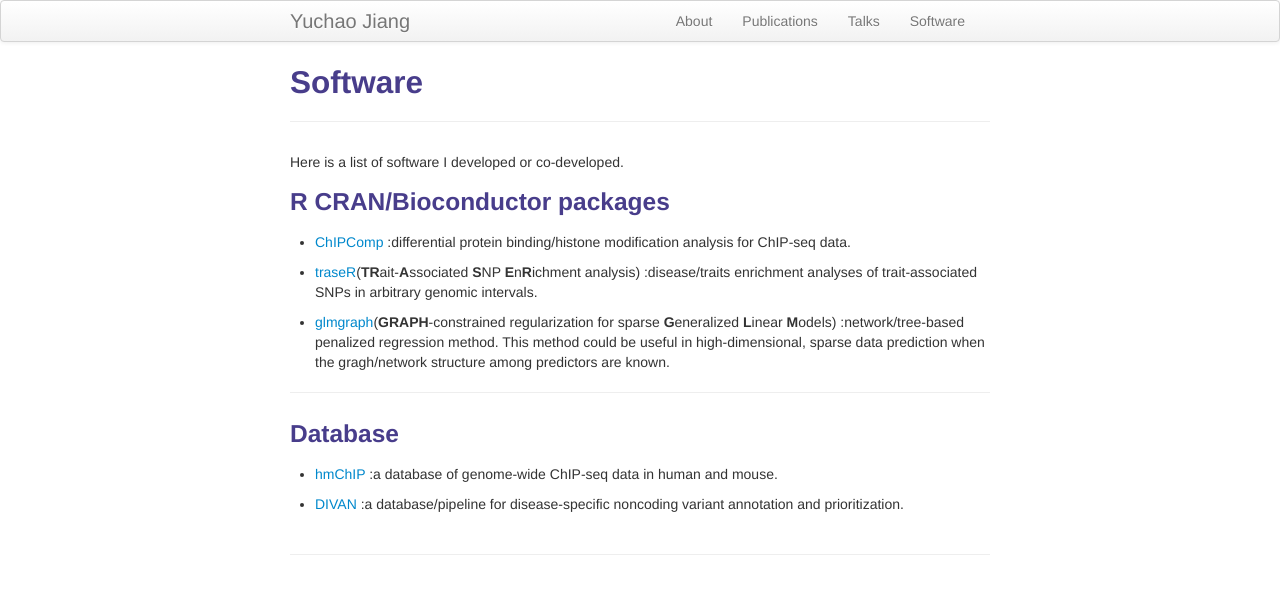
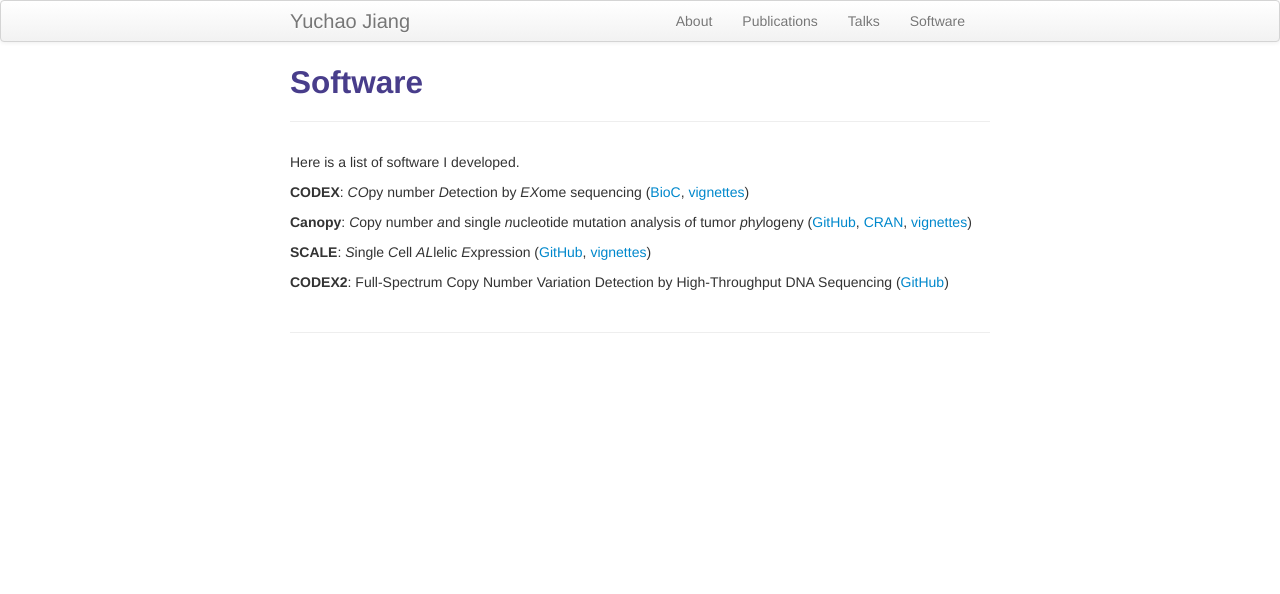
Before and after one commit to yuchaojiang/yuchaojiang.github.io, a Jekyll site: the page built from pages/software.md, in a window 1280 px wide. Shown: the top 594 px of the page. Built offline with Jekyll 4.4.1, drawn with Linux system fonts in a browser that asks for light colours.

Commit message:
Update software.md

```diff
--- a/pages/software.md
+++ b/pages/software.md
@@ -1,31 +1,17 @@
 ---
 layout: page
 title: Software
-description: Li Chen's software
+description: Yuchao Jiang's software
 ---
 
 
-Here is a list of software I developed or co-developed.
+Here is a list of software I developed.
 
 
-### R CRAN/Bioconductor packages
+**CODEX**: *CO*py number *D*etection by *EX*ome sequencing ([BioC](http://www.bioconductor.org/packages/release/bioc/html/CODEX.html), [vignettes](http://www.bioconductor.org/packages/release/bioc/vignettes/CODEX/inst/doc/CODEX_vignettes.pdf))
 
-* <a name="ChIPComp"></a>[ChIPComp](http://bioconductor.org/packages/release/bioc/html/ChIPComp.html)
-:differential protein binding/histone modification analysis for ChIP-seq data.
+**Canopy**: *C*opy number *a*nd single *n*ucleotide mutation analysis *o*f tumor *p*h*y*logeny ([GitHub](https://github.com/yuchaojiang/Canopy), [CRAN](https://cran.r-project.org/web/packages/Canopy/index.html), [vignettes](https://cran.rstudio.com/web/packages/Canopy/vignettes/Canopy_vignettes.pdf))
 
-* <a name="traseR"></a>[traseR](http://bioconductor.org/packages/release/bioc/html/traseR.html)(**TR**ait-**A**ssociated **S**NP **E**n**R**ichment analysis)
-:disease/traits enrichment analyses of trait-associated SNPs in arbitrary genomic intervals.
+**SCALE**: *S*ingle *C*ell *AL*lelic *E*xpression ([GitHub](https://github.com/yuchaojiang/SCALE), [vignettes](https://github.com/yuchaojiang/SCALE/blob/master/demo/SCALE_vignettes.pdf))
 
-* <a name="glmgraph"></a>[glmgraph](https://cran.r-project.org/web/packages/glmgraph/index.html)(**GRAPH**-constrained regularization for sparse **G**eneralized **L**inear **M**odels)
-:network/tree-based penalized regression method. This method could be useful in high-dimensional, sparse data prediction when the gragh/network structure among predictors are known.
-
----
-
-
-### Database
-
-* <a name="hmChIP"></a>[hmChIP](http://jilab.biostat.jhsph.edu/database/cgi-bin/hmChIP.pl)
-:a database of genome-wide ChIP-seq data in human and mouse.
-
-*  <a name="DIVAN"></a>[DIVAN](https://sites.google.com/site/emorydivan/)
-:a database/pipeline for disease-specific noncoding variant annotation and prioritization.
+**CODEX2**: Full-Spectrum Copy Number Variation Detection by High-Throughput DNA Sequencing ([GitHub](https://github.com/yuchaojiang/CODEX2))
```
